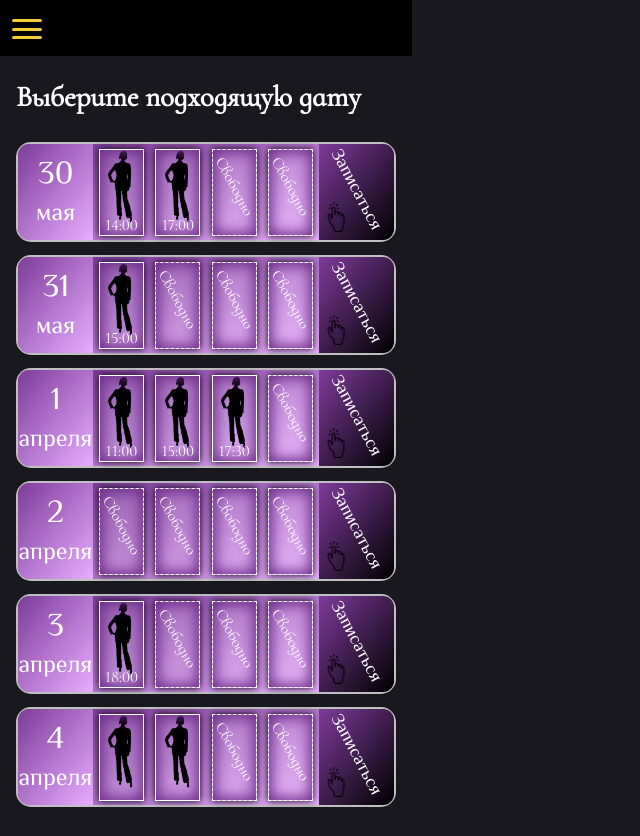
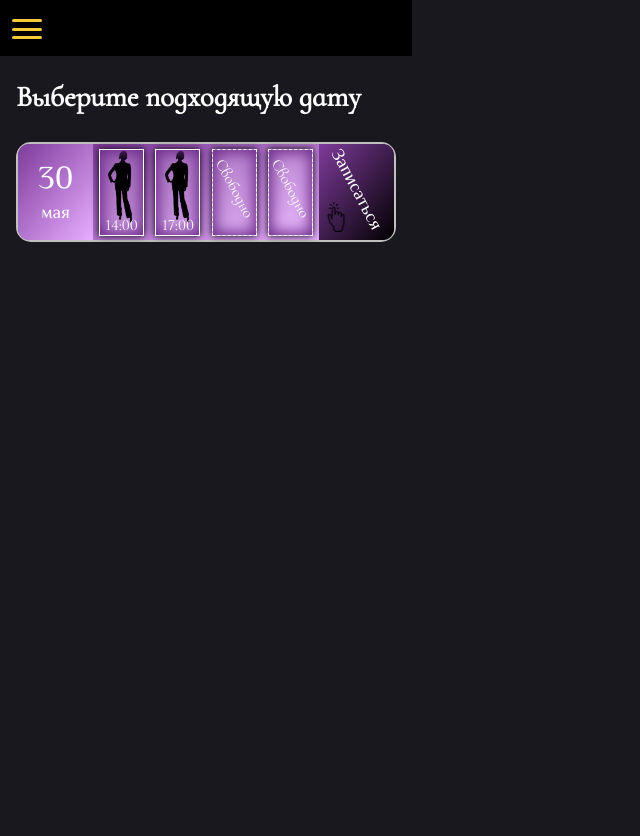
Before and after one commit to RemixFX/beauty-studio, a Next.js app: page /calendar in a window 1280 px wide. Shown: the whole page, without its empty margins (0-640 px from the left). After the commit the page ends 800 px from the top, so only its background shows below. Built offline with nearby package versions, Linux system fonts and the light colour scheme.

Commit message:
refactor: add a DateCard component to the calendar page

```diff
--- /dev/null
+++ b/components/DateCard/date-card.module.scss
@@ -0,0 +1,99 @@
+.card {
+  display: flex;
+  flex-direction: row;
+  justify-content: space-between;
+  width: 100%;
+  min-height: 100px;
+  border: 2px solid silver;
+  border-radius: 15px;
+  margin-bottom: 13px;
+}
+
+.date {
+  width: 20%;
+  font-size: 1.1rem;
+  border-bottom-left-radius: 11px;
+  border-top-left-radius: 11px;
+  background: linear-gradient(to bottom right, #7e3b9b, #e7adff);
+  display: flex;
+  flex-direction: column;
+  align-items: center;
+  justify-content: center;
+}
+
+.number {
+  font-size: 2rem;
+}
+
+.container {
+  background: linear-gradient(to bottom right, #7e3b9b, #e7adff);
+  width: 60%;
+  display: flex;
+  justify-content: space-around;
+  align-items: center;
+}
+
+.registration {
+  height: 90%;
+  background-color: #ffffff2b;
+  width: 20%;
+  border: 1px dashed #fff;
+  position: relative;
+  text-align: center;
+  display: flex;
+  flex-direction: column-reverse;
+  font-size: 1.0rem;
+  line-height: 1.1rem;
+  box-shadow: inset 0 0 14px 3px #6e2d8b, 0 0 7px 0px #000000;
+
+  &_open::after {
+    content: "Свободно";
+    transform: rotate(62deg);
+    position: absolute;
+    top: 30px;
+    left: -11px;
+    font-size: 1.0rem;
+  }
+
+  &_closed {
+    background: url(../../public/person.png);
+    background-size: 32px;
+    background-repeat: no-repeat;
+    background-position: top;
+    background-color: #ffffff2b;
+    border-style: solid;
+  }
+}
+
+.button {
+  width: 20%;
+  border-bottom-right-radius: 11px;
+  border-top-right-radius: 11px;
+  border: none;
+  background: linear-gradient(to bottom right, #7e3b9b, #000000);
+  font-family: var(--text-font);
+  font-family: var(--text-font);
+  position: relative;
+
+  &::after {
+    content: "Записаться";
+    transform: rotate(62deg);
+    position: absolute;
+    top: 33%;
+    left: -10%;
+    font-size: 1.1rem;
+    color: #fff;
+  }
+
+  &::before {
+    content: "";
+    width: 30px;
+    height: 30px;
+    position: absolute;
+    bottom: 8px;
+    left: 2px;
+    background: url(../../public/click.png);
+    background-size: contain;
+    background-repeat: no-repeat;
+  }
+}
--- /dev/null
+++ b/components/DateCard/date-card.tsx
@@ -0,0 +1,25 @@
+import { useState } from 'react'
+import styles from './date-card.module.scss'
+
+type DateCardProps = {
+  handleClick: () => void;
+}
+
+export default function DateCard ({handleClick}: DateCardProps) {
+
+  return (
+    <article className={styles.card}>
+      <p className={styles.date}>
+        <span className={styles.number}>30</span>
+        мая
+      </p>
+      <div className={styles.container}>
+        <span className={`${styles.registration} ${styles.registration_closed}`}>14:00</span>
+        <span className={`${styles.registration} ${styles.registration_closed}`}>17:00</span>
+        <span className={`${styles.registration} ${styles.registration_open}`}></span>
+        <span className={`${styles.registration} ${styles.registration_open}`}></span>
+      </div>
+      <button className={styles.button} onClick={handleClick}></button>
+    </article>
+  )
+}
--- a/pages/calendar.tsx
+++ b/pages/calendar.tsx
@@ -1,8 +1,17 @@
+import DateCard from '@/components/DateCard/date-card'
 import NavPanel from '@/components/NavPanel/nav-panel'
 import styles from '@/styles/calendar.module.scss'
 import Head from 'next/head'
+import { useState } from 'react'
 
 export default function Calendar() {
+
+  const [isOpen, setIsOpen] = useState(false)
+
+  const handleOpenModal = () => {
+    setIsOpen(true)
+  }
+
   return (
     <>
       <Head>
@@ -13,91 +22,9 @@ export default function Calendar() {
       </div>
       <section className={styles.content}>
         <h1 className={styles.header}>Выберите подходящую дату</h1>
-        <article className={styles.card}>
-          <p className={styles.date}>
-            <span className={styles.number}>30</span>
-            мая
-            </p>
-          <div className={styles.container}>
-            <span className={`${styles.registration} ${styles.registration_closed}`}>14:00</span>
-            <span className={`${styles.registration} ${styles.registration_closed}`}>17:00</span>
-            <span className={`${styles.registration} ${styles.registration_open}`}></span>
-            <span className={`${styles.registration} ${styles.registration_open}`}></span>
-          </div>
-          <button className={styles.button}>
-            </button>
-        </article>
-        <article className={styles.card}>
-          <p className={styles.date}>
-            <span className={styles.number}>31</span>
-            мая
-            </p>
-          <div className={styles.container}>
-            <span className={`${styles.registration} ${styles.registration_closed}`}>15:00</span>
-            <span className={`${styles.registration} ${styles.registration_open}`}></span>
-            <span className={`${styles.registration} ${styles.registration_open}`}></span>
-            <span className={`${styles.registration} ${styles.registration_open}`}></span>
-          </div>
-          <button className={styles.button}>
-            </button>
-        </article>
-        <article className={styles.card}>
-          <p className={styles.date}>
-            <span className={styles.number}>1</span>
-            апреля
-            </p>
-          <div className={styles.container}>
-            <span className={`${styles.registration} ${styles.registration_closed}`}>11:00</span>
-            <span className={`${styles.registration} ${styles.registration_closed}`}>15:00</span>
-            <span className={`${styles.registration} ${styles.registration_closed}`}>17:30</span>
-            <span className={`${styles.registration} ${styles.registration_open}`}></span>
-          </div>
-          <button className={styles.button}>
-            </button>
-        </article>
-        <article className={styles.card}>
-          <p className={styles.date}>
-            <span className={styles.number}>2</span>
-            апреля
-            </p>
-          <div className={styles.container}>
-            <span className={`${styles.registration} ${styles.registration_open}`}></span>
-            <span className={`${styles.registration} ${styles.registration_open}`}></span>
-            <span className={`${styles.registration} ${styles.registration_open}`}></span>
-            <span className={`${styles.registration} ${styles.registration_open}`}></span>
-          </div>
-          <button className={styles.button}>
-            </button>
-        </article>
-        <article className={styles.card}>
-          <p className={styles.date}>
-            <span className={styles.number}>3</span>
-            апреля
-            </p>
-          <div className={styles.container}>
-            <span className={`${styles.registration} ${styles.registration_closed}`}>18:00</span>
-            <span className={`${styles.registration} ${styles.registration_open}`}></span>
-            <span className={`${styles.registration} ${styles.registration_open}`}></span>
-            <span className={`${styles.registration} ${styles.registration_open}`}></span>
-          </div>
-          <button className={styles.button}>
-            </button>
-        </article>
-        <article className={styles.card}>
-          <p className={styles.date}>
-            <span className={styles.number}>4</span>
-            апреля
-            </p>
-          <div className={styles.container}>
-            <span className={`${styles.registration} ${styles.registration_closed}`}></span>
-            <span className={`${styles.registration} ${styles.registration_closed}`}></span>
-            <span className={`${styles.registration} ${styles.registration_open}`}></span>
-            <span className={`${styles.registration} ${styles.registration_open}`}></span>
-          </div>
-          <button className={styles.button}>
-            </button>
-        </article>
+        <DateCard handleClick={handleOpenModal}/>
       </section>
+
     </>
   )
 }
--- a/styles/calendar.module.scss
+++ b/styles/calendar.module.scss
@@ -20,105 +20,3 @@
   align-self: start;
   font-size: 1.8rem;
 }
-
-.card {
-  display: flex;
-  flex-direction: row;
-  justify-content: space-between;
-  width: 100%;
-  min-height: 100px;
-  border: 2px solid silver;
-  border-radius: 15px;
-  margin-bottom: 13px;
-}
-
-.date {
-  width: 20%;
-  font-size: 1.5rem;
-  border-bottom-left-radius: 11px;
-  border-top-left-radius: 11px;
-  background: linear-gradient(to bottom right, #7e3b9b, #e7adff);
-  display: flex;
-  flex-direction: column;
-  align-items: center;
-  justify-content: center;
-}
-
-.number {
-  font-size: 2rem;
-}
-
-.container {
-  background: linear-gradient(to bottom right, #7e3b9b, #e7adff);
-  width: 60%;
-  display: flex;
-  justify-content: space-around;
-  align-items: center;
-}
-
-.registration {
-  height: 90%;
-  background-color: #ffffff2b;
-  width: 20%;
-  border: 1px dashed #fff;
-  position: relative;
-  text-align: center;
-  display: flex;
-  flex-direction: column-reverse;
-  font-size: 1.0rem;
-  line-height: 1.1rem;
-  box-shadow: inset 0 0 14px 3px #6e2d8b, 0 0 7px 0px #000000;
-
-  &_open::after {
-    content: "Свободно";
-    transform: rotate(62deg);
-    position: absolute;
-    top: 33%;
-    left: -25%;
-    font-size: 1.0rem;
-  }
-
-
-
-  &_closed {
-    background: url(../public/person.png);
-    background-size: 32px;
-    background-repeat: no-repeat;
-    background-position: top;
-    background-color: #ffffff2b;
-    border-style: solid;
-  }
-}
-
-.button {
-  width: 20%;
-  border-bottom-right-radius: 11px;
-  border-top-right-radius: 11px;
-  border: none;
-  background: linear-gradient(to bottom right, #7e3b9b, #000000);
-  font-family: var(--text-font);
-  font-family: var(--text-font);
-  position: relative;
-
-  &::after {
-    content: "Записаться";
-    transform: rotate(62deg);
-    position: absolute;
-    top: 33%;
-    left: -10%;
-    font-size: 1.1rem;
-    color: #fff;
-  }
-
-  &::before {
-    content: "";
-    width: 30px;
-    height: 30px;
-    position: absolute;
-    bottom: 8px;
-    left: 2px;
-    background: url(../public/click.png);
-    background-size: contain;
-    background-repeat: no-repeat;
-  }
-}
```
